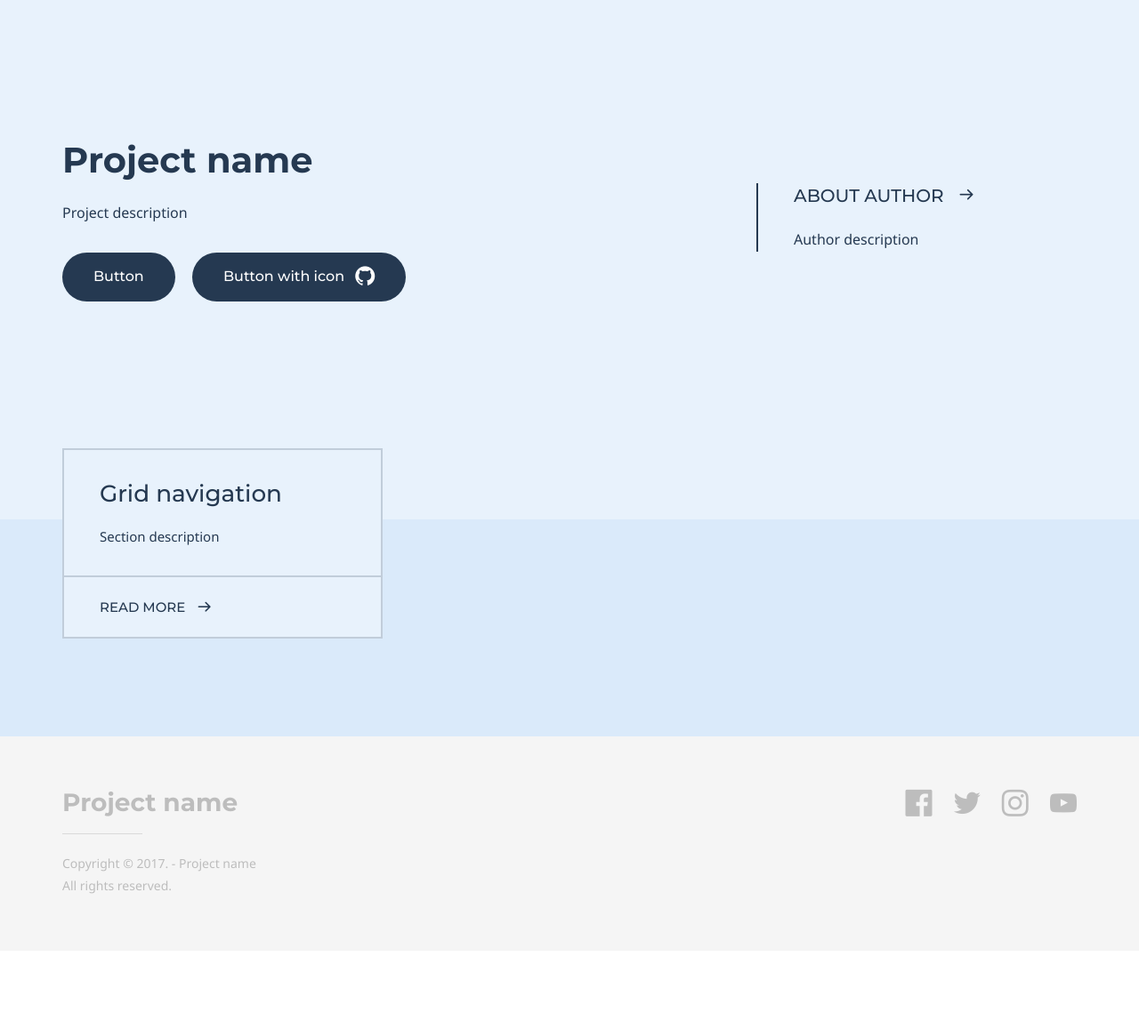
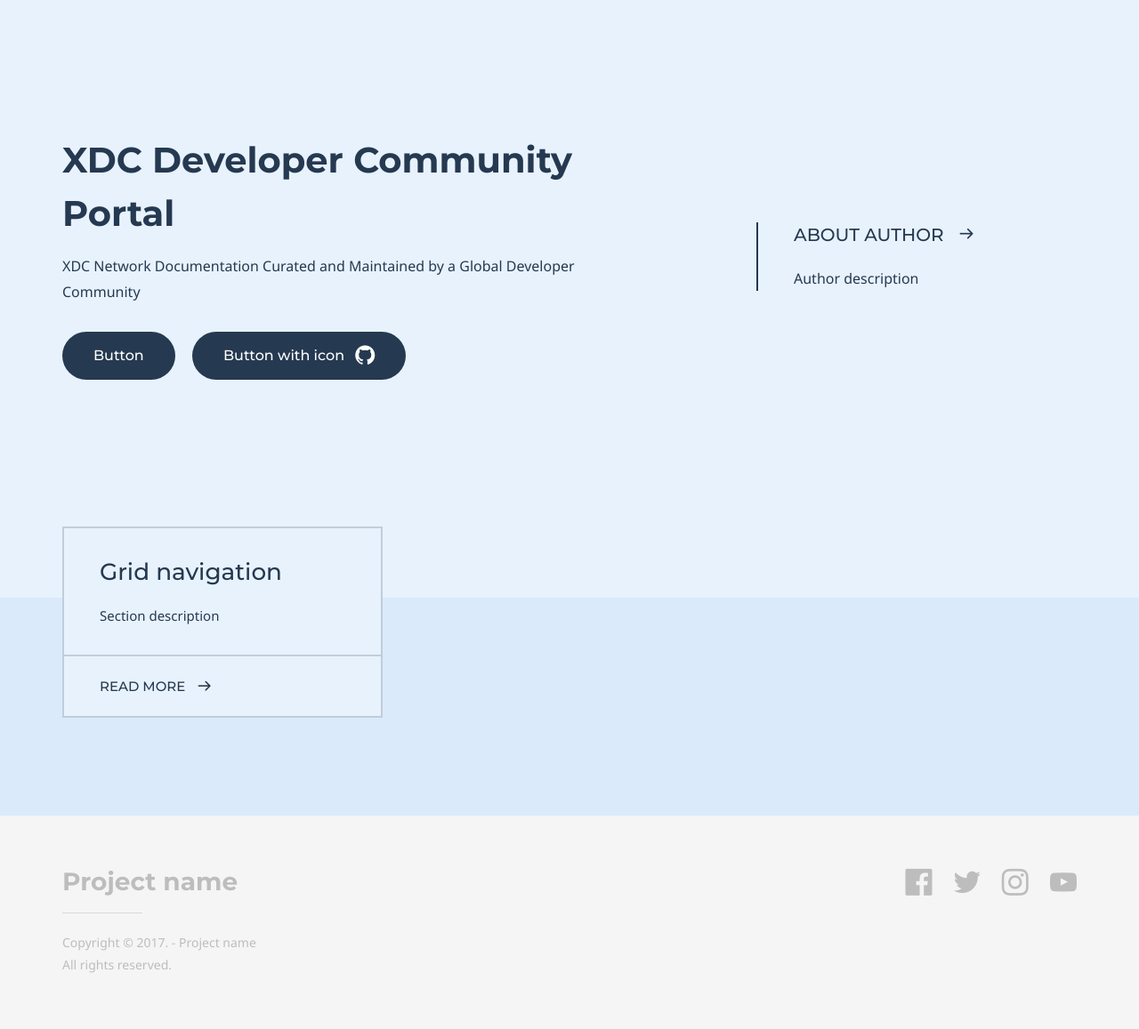
Before and after one commit to WalterBlueu/WalterBlueu.github.io, a Jekyll site: the page built from index.md, in a window 1280 px wide. Shown: the whole page at 89% size. Built offline with Jekyll 4.4.1, drawn with Linux system fonts in a browser that asks for light colours; some web fonts are replaced; before the commit the page ends 1069 px from its top, so only the background shows below that.

Commit message:
Updating Index File
Adding project title and description

```diff
--- a/index.md
+++ b/index.md
@@ -4,8 +4,8 @@ layout: homepage
 keywords:
 
 # Hero section
-title: Project name
-description: Project description
+title: XDC Developer Community Portal
+description: XDC Network Documentation Curated and Maintained by a Global Developer Community
 buttons:
     - content: Button
       url: '#'
```
